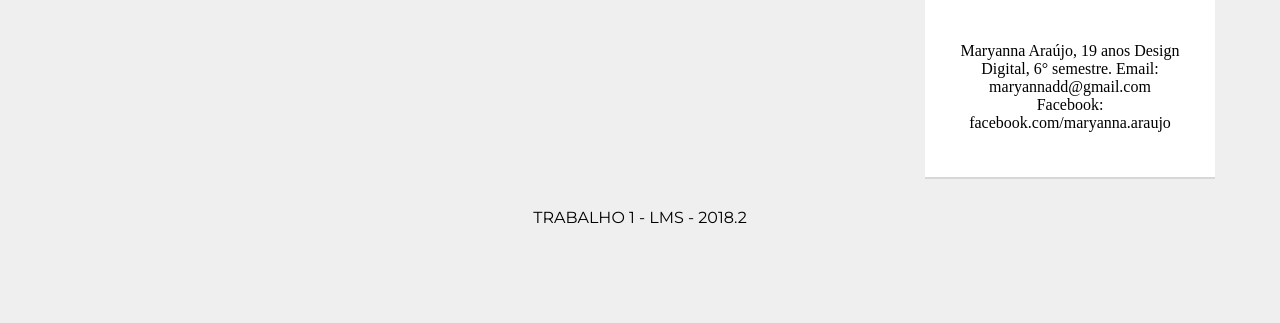
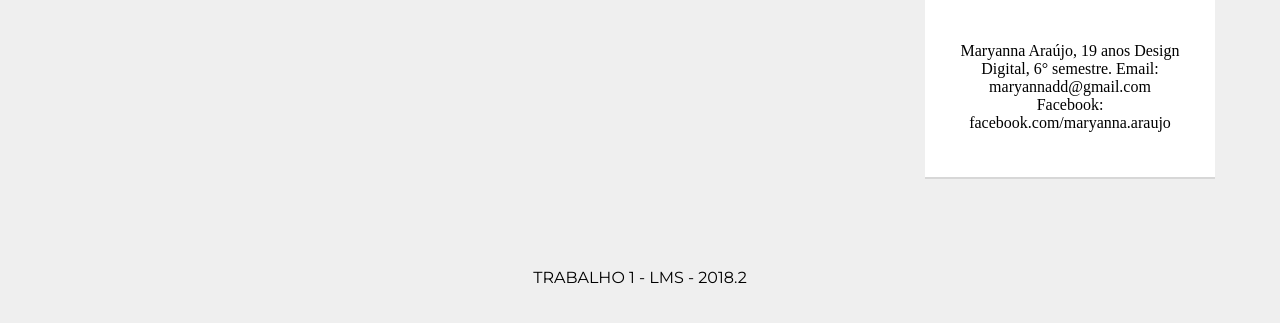
Before and after one commit to maryannaaraujo/Atividades-LMS, a plain HTML site: page Trabalho1/trabalho1.html in a window 1280 px wide. Shown: the part 331-654 px from the top of the page. Drawn offline with Linux system fonts and the light colour scheme.

Commit message:
Trabalho 1

```diff
--- a/Trabalho1/trabalhostyle.css
+++ b/Trabalho1/trabalhostyle.css
@@ -189,7 +189,7 @@ body{
 
 .footer{
     width: 100%;
-    height: 50px;
+    height: 110px;
     font-family: 'Montserrat', sans-serif;
     display: flex;
     justify-content: center;
```
